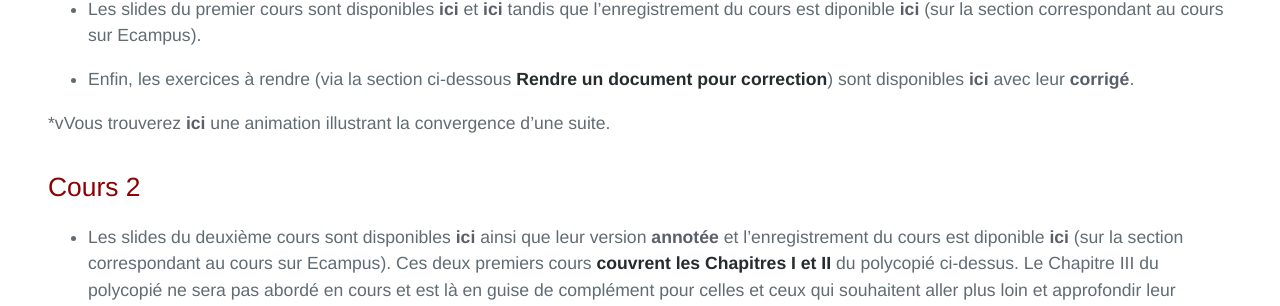
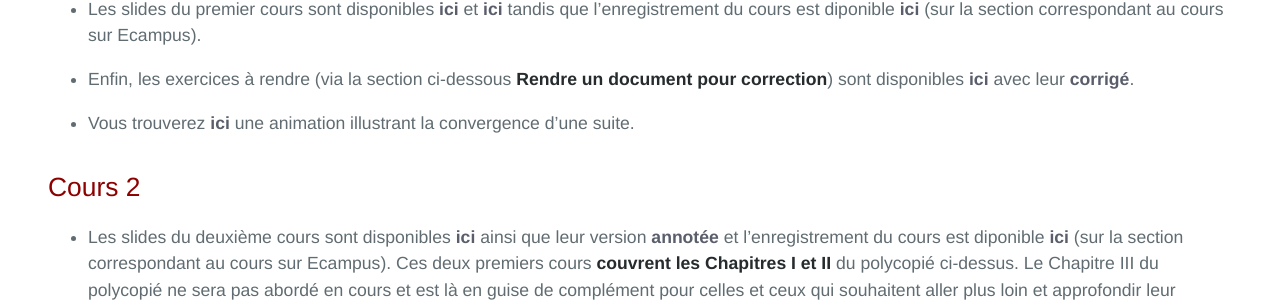
Before and after one commit to KevinDestagnol/algebre.github.io, a Jekyll site: the page built from index.md, in a window 1280 px wide and 900 px high, scrolled down 1429 px. Shown: the part 147-453 px from the top of the window. Built offline with Jekyll 4.4.1, drawn with Linux system fonts in a browser that asks for light colours; some web fonts are replaced; our own code applies the rules of GitHub Pages for plain Markdown files.

Commit message:
Update index.md

```diff
--- a/index.md
+++ b/index.md
@@ -30,7 +30,7 @@ Vous trouverez ci-dessous toutes les ressources concernant les cours et les TDs
 
 * Enfin, les exercices à rendre (via la section ci-dessous **Rendre un document pour correction**) sont disponibles <a href="https://www.imo.universite-paris-saclay.fr/~destagnol/exos_cours1.pdf">ici</a> avec leur <a href="https://www.imo.universite-paris-saclay.fr/~destagnol/exos_cours1_correction.pdf">corrigé</a>.<br>
 
-*vVous trouverez <a href="https://www.imo.universite-paris-saclay.fr/~destagnol/suiteconvergente.html">ici</a> une animation illustrant la convergence d'une suite.
+* Vous trouverez <a href="https://www.imo.universite-paris-saclay.fr/~destagnol/suiteconvergente.html">ici</a> une animation illustrant la convergence d'une suite.
 
 ## Cours 2
 
```
